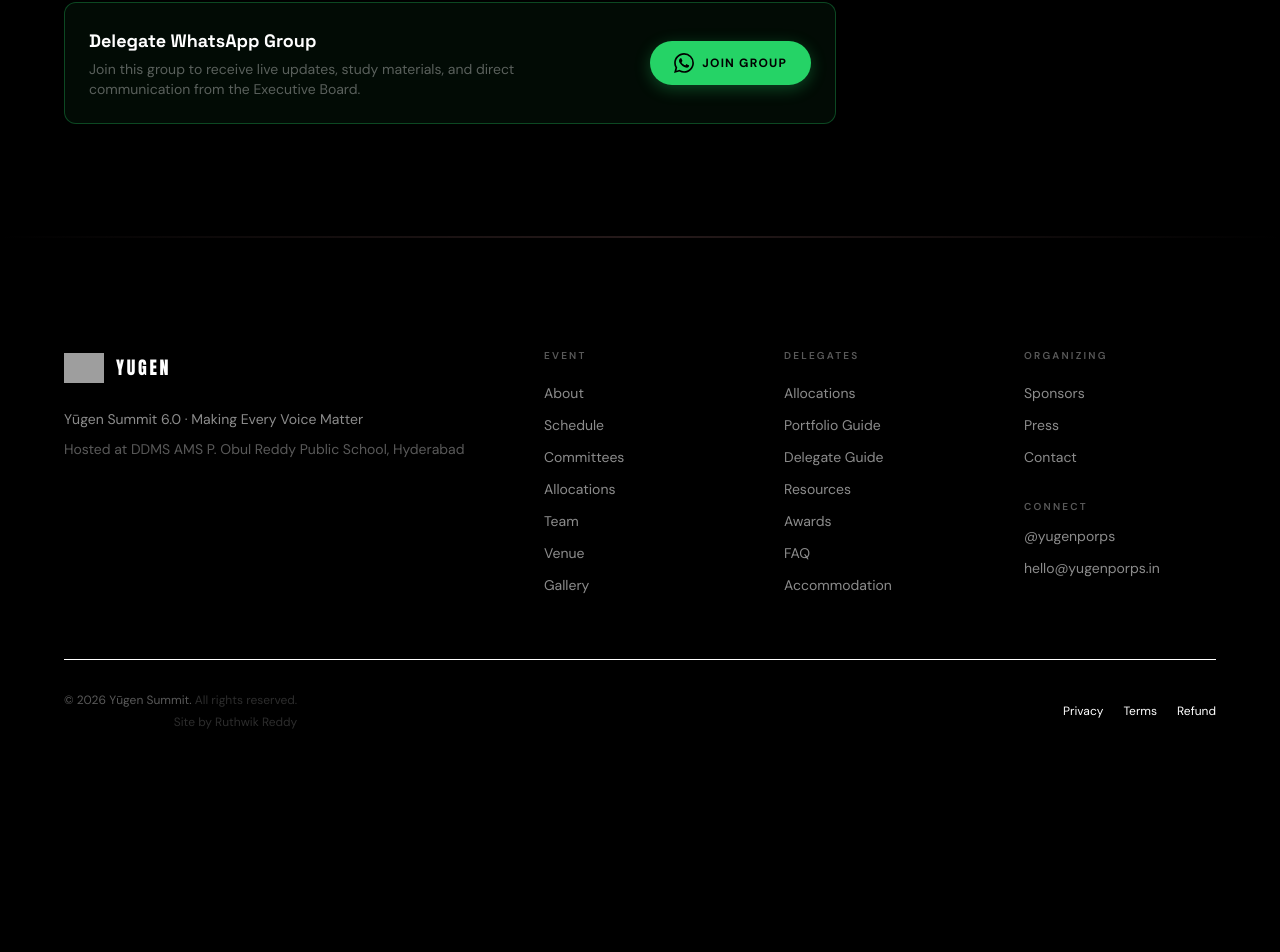
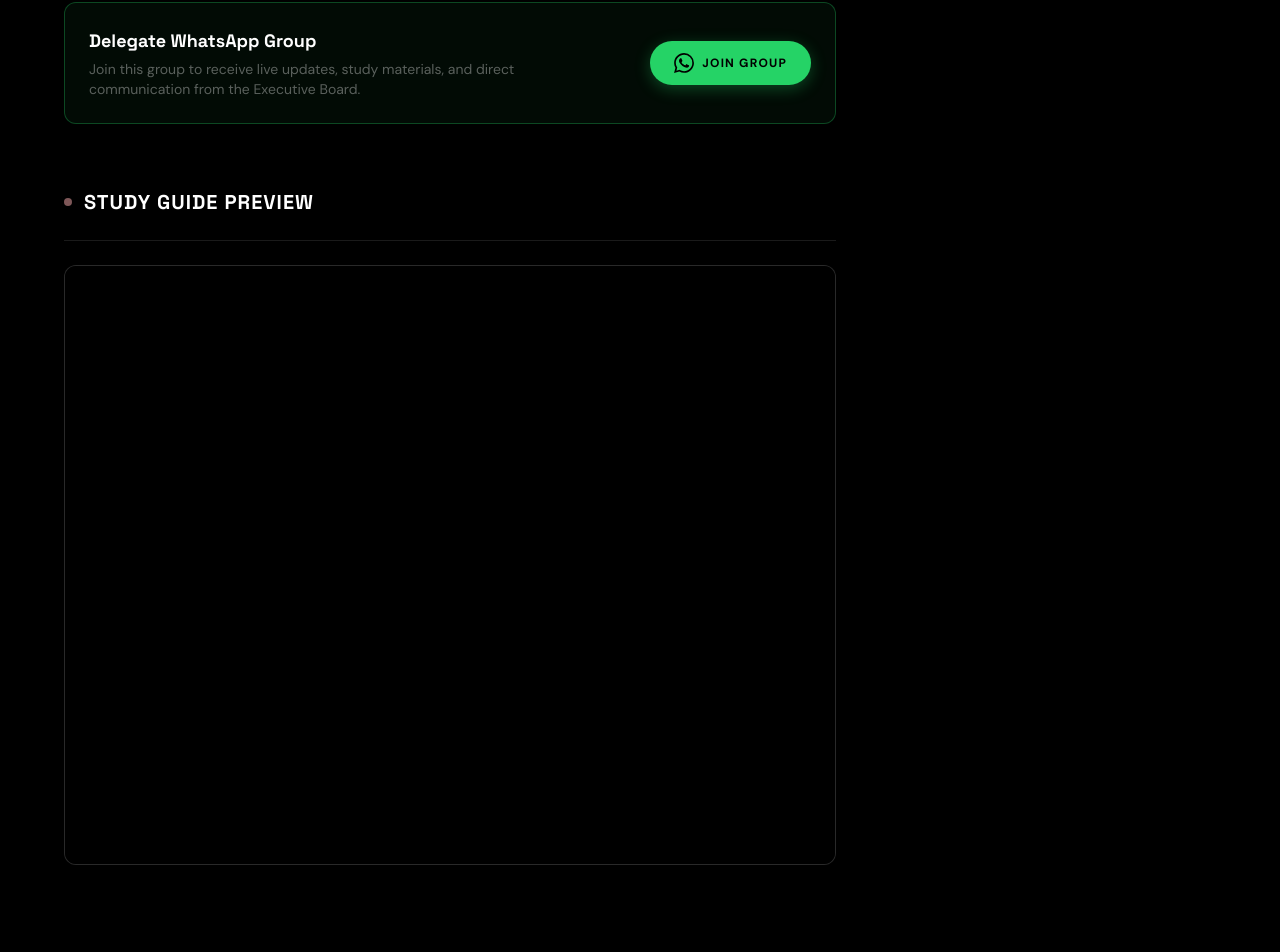
Before and after one commit to ruthwwikreddy/yugen, a React (Vite) app: page /committees/aippm in a window 1280 px wide. Shown: the part 1801-2753 px from the top of the page. Before the commit the page ends 2643 px from the top, so only its background shows below. Built offline with nearby package versions, Linux system fonts and the light colour scheme; no server answers; grey boxes are pictures that could not be loaded.

Commit message:
feat: embed study guide PDF preview in committee pages

```diff
--- a/src/components/yugen/CommitteeDetailContent.tsx
+++ b/src/components/yugen/CommitteeDetailContent.tsx
@@ -97,6 +97,18 @@ export function CommitteeDetailContent({ committee }: { committee: Committee })
             </div>
           </Section>
         )}
+
+        {(committee.studyGuideUrl || (committee.studyGuideUrls && committee.studyGuideUrls.length > 0)) && (
+          <Section title="Study Guide Preview" delay={0.4}>
+            <div className="rounded-xl border border-yugen overflow-hidden bg-surface-raised h-[600px] relative">
+              <iframe
+                src={`${committee.studyGuideUrl || (committee.studyGuideUrls && committee.studyGuideUrls[0])}#view=FitH`}
+                className="w-full h-full border-0"
+                title={`${committee.acronym} Study Guide`}
+              />
+            </div>
+          </Section>
+        )}
       </div>
 
       {/* Sticky Right Sidebar */}
```
